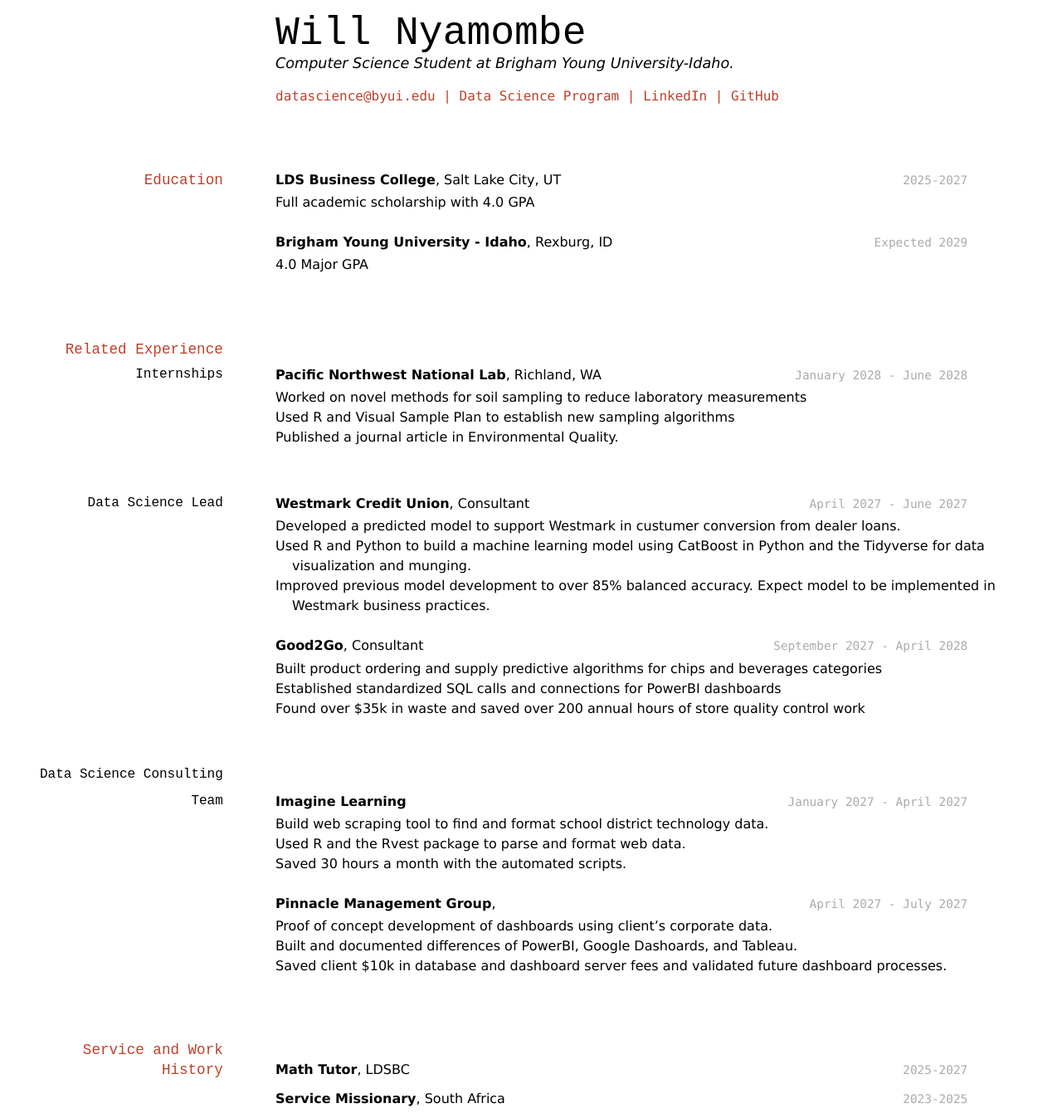
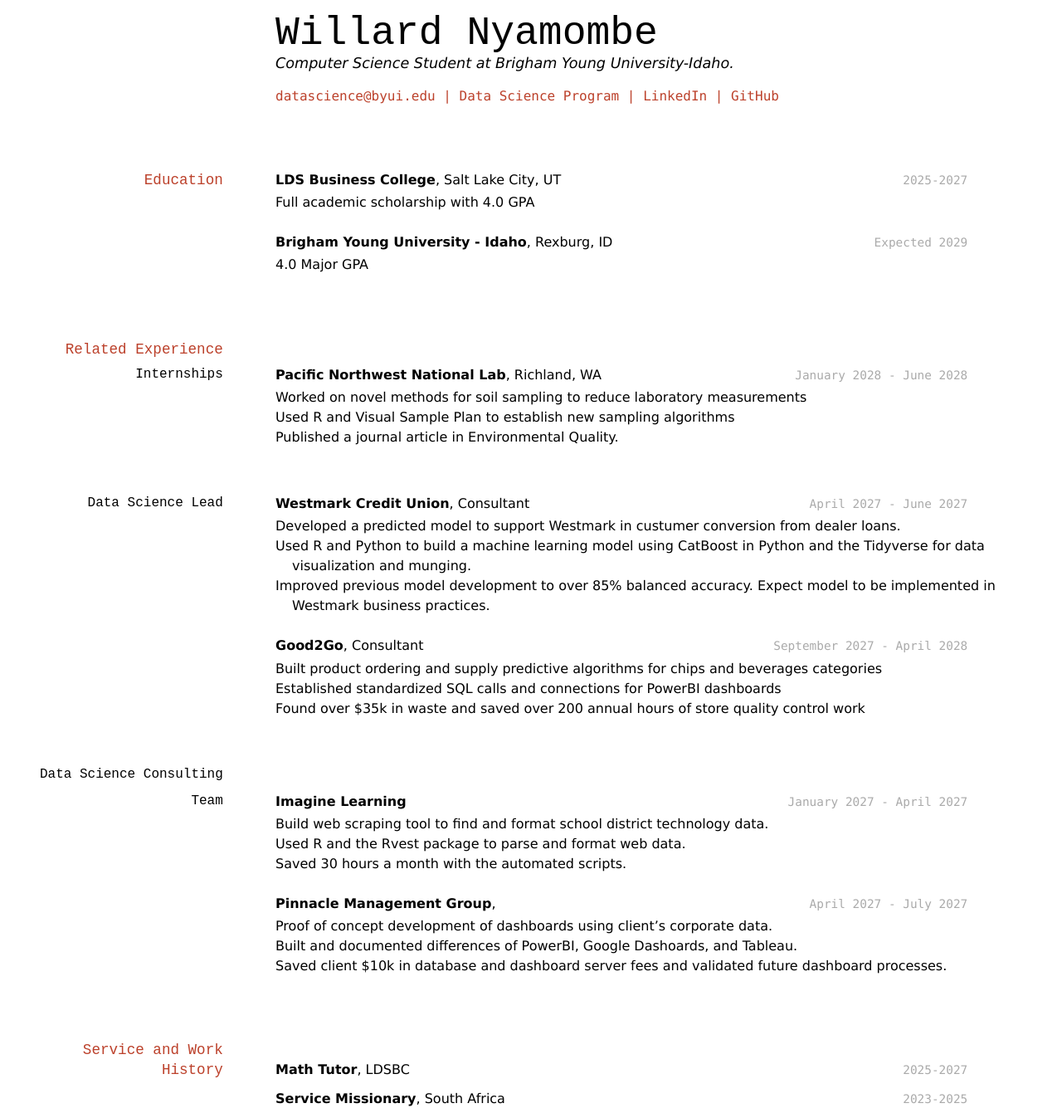
Before and after one commit to willardnyamombe/wnyamombe_resume, a Jekyll site: the page built from docs/index.md, in a window 1280 px wide. Shown: the whole page at 83% size. Built offline with Jekyll 4.4.1, drawn with Linux system fonts in a browser that asks for light colours.

Commit message:
update Name

```diff
--- a/docs/index.md
+++ b/docs/index.md
@@ -2,7 +2,7 @@
 layout: cv
 title: Willard Nyamombe's Resume
 ---
-# Will Nyamombe
+# Willard Nyamombe
 Computer Science Student at Brigham Young University-Idaho.
 
 <div id="webaddress">
```
